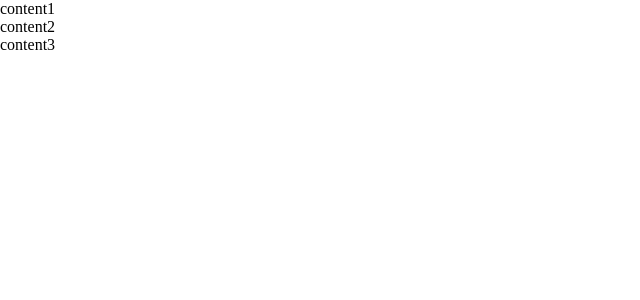
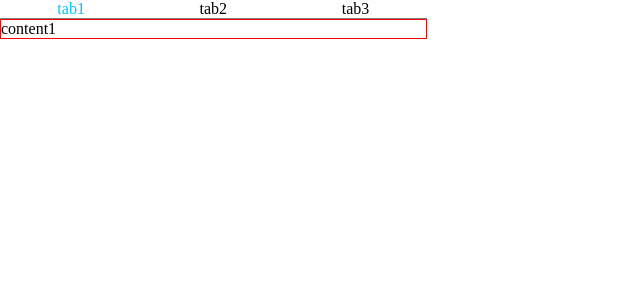
Before and after one commit to 91jzhu/shopping, a Vue app: page /#/goods in a window 1280 px wide. Shown: the top 300 px of the page, without its empty margins (0-640 px from the left). Built offline with nearby package versions, Linux system fonts and the light colour scheme.

Commit message:
tab 切换完成

```diff
--- a/src/components/Goods.vue
+++ b/src/components/Goods.vue
@@ -2,7 +2,7 @@
   <div class="goodsWrapper">
 <!--    <header>导航栏</header>-->
 <!--    <main>商品</main>-->
-    <Tabs>
+    <Tabs :selected="selected" @update="update">
       <Tab title="tab1">content1</Tab>
       <Tab title="tab2">content2</Tab>
       <Tab title="tab3">content3</Tab>
@@ -18,11 +18,13 @@ import Tabs from './Tabs.vue'
 import {ref} from 'vue'
 
 export default {
-  name: "Goods.vue",
   components:{Navbar,Tab,Tabs},
   setup(){
-    const selected=ref('tab1')
-    return {selected}
+    let selected=ref('tab1')
+    const update=val=>{
+      selected.value=val
+    }
+    return {selected,update}
   }
 }
 </script>
--- a/src/components/Tabs.vue
+++ b/src/components/Tabs.vue
@@ -1,23 +1,36 @@
 <template>
   <div class="tabsWrapper">
-    <div class="title" v-for="t in titles">
-      {{ t }}
+    <div class="titleWrapper">
+      <div class="title" v-for="child in children"
+           :class="{selected:selected===child.props.title}"
+           @click="()=>show(child.props.title)">
+        {{ child.props.title }}
+      </div>
+      <div class="line"/>
     </div>
-    <div class="content">
-      <component v-for="c in defaults" :is="c"/>
+    <div class="contentWrapper">
+      <component class="content"
+                 v-for="child in children"
+                 :is="child"
+                 v-show="child.props.title===selected"/>
     </div>
   </div>
 </template>
 
 <script lang="ts">
 export default {
-  name:'Tabs.vue',
+  props: {
+    selected: String
+  },
   setup(props, context) {
-    console.log(12);
-    const defaults = context.slots.default()
-    const titles = context.attrs
-    console.log(context);
-    return {defaults, titles,props}
+    const children = context.slots.default()
+    children.forEach(child => {
+      console.log(child);
+    })
+    const show = (title) => {
+      context.emit('update', title)
+    }
+    return {children, show}
   },
 }
 </script>
@@ -26,21 +39,34 @@ export default {
 .tabsWrapper {
   width: 33.33333%;
 
-  .title {
+  .titleWrapper {
     border-bottom: 1px solid grey;
-    cursor: pointer;
+    width: 100%;
 
-    &.selected {
-      background: black;
-      color: deepskyblue;
+    .line{
+
+    }
+
+    .title {
+      cursor: pointer;
+      display: inline-block;
+      width: 33.33333%;
+      text-align: center;
+
+      &.selected {
+        color: deepskyblue;
+      }
     }
   }
 
-  .content {
-    display: block;
+  .contentWrapper {
+    border: 1px solid red;
 
-    &.selected {
+    .content {
+      background: black;
+      display: none;
     }
   }
 }
+
 </style>
```
